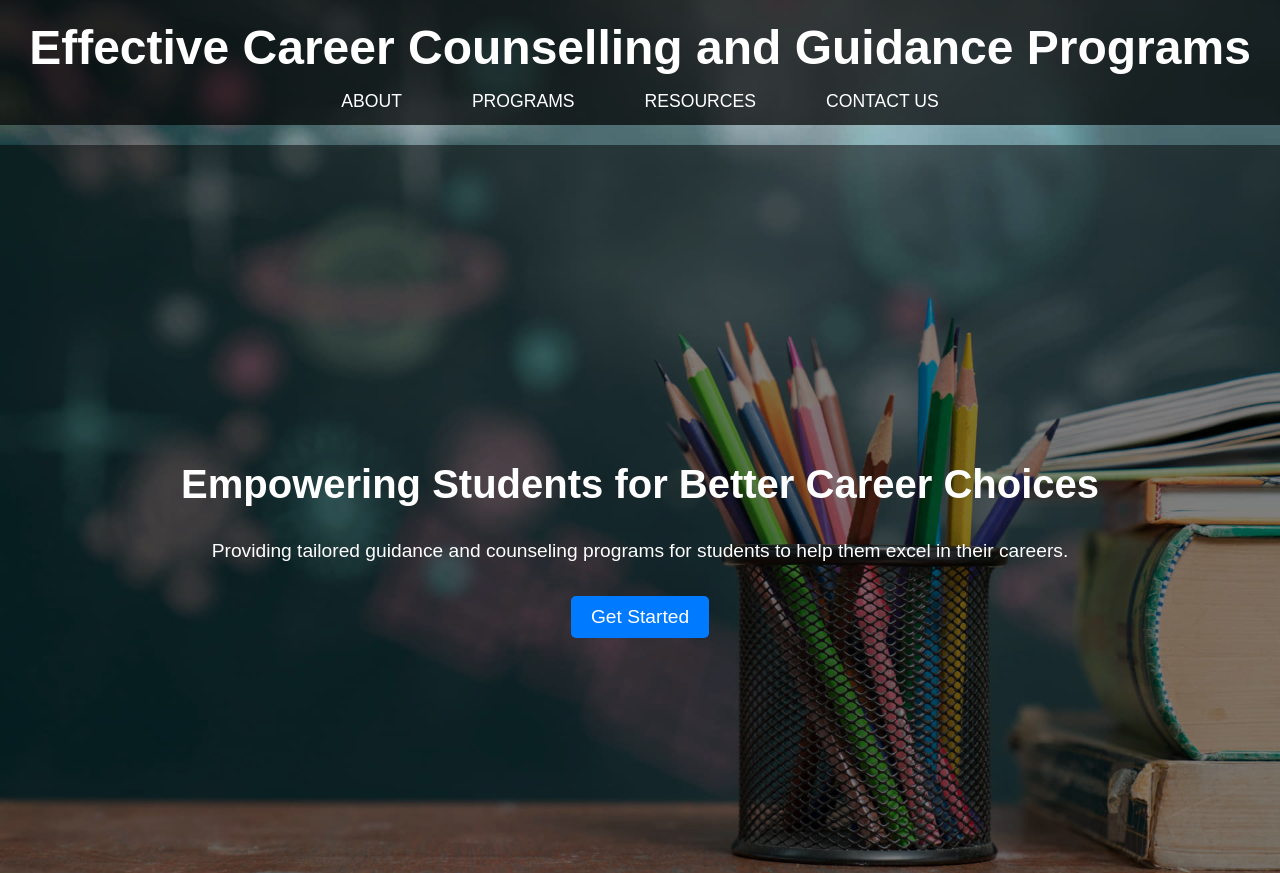
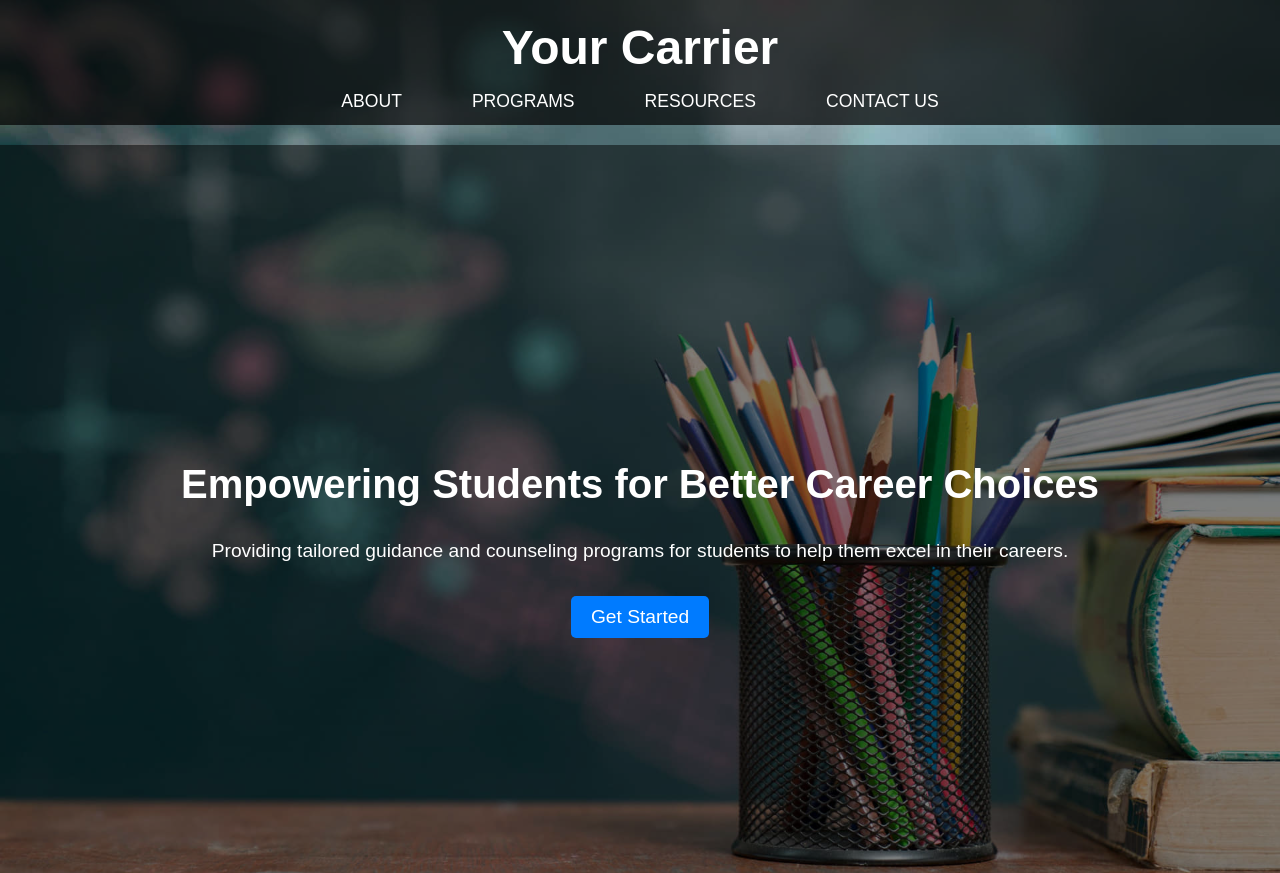
Before and after one commit to Kishlaykoundinya01/Yourcarrier, a plain HTML site: page index.html in a window 1280 px wide. Shown: the top 873 px of the page. Drawn offline with Linux system fonts and the light colour scheme.

Commit message:
Update index.html

```diff
--- a/index.html
+++ b/index.html
@@ -8,7 +8,8 @@
 </head>
 <body>
     <header>
-        <h1>Effective Career Counselling and Guidance Programs</h1>
+        <h1>Your Carrier </h1>
+
         <nav>
             <ul>
                 <li><a href="#about">About</a></li>
```
